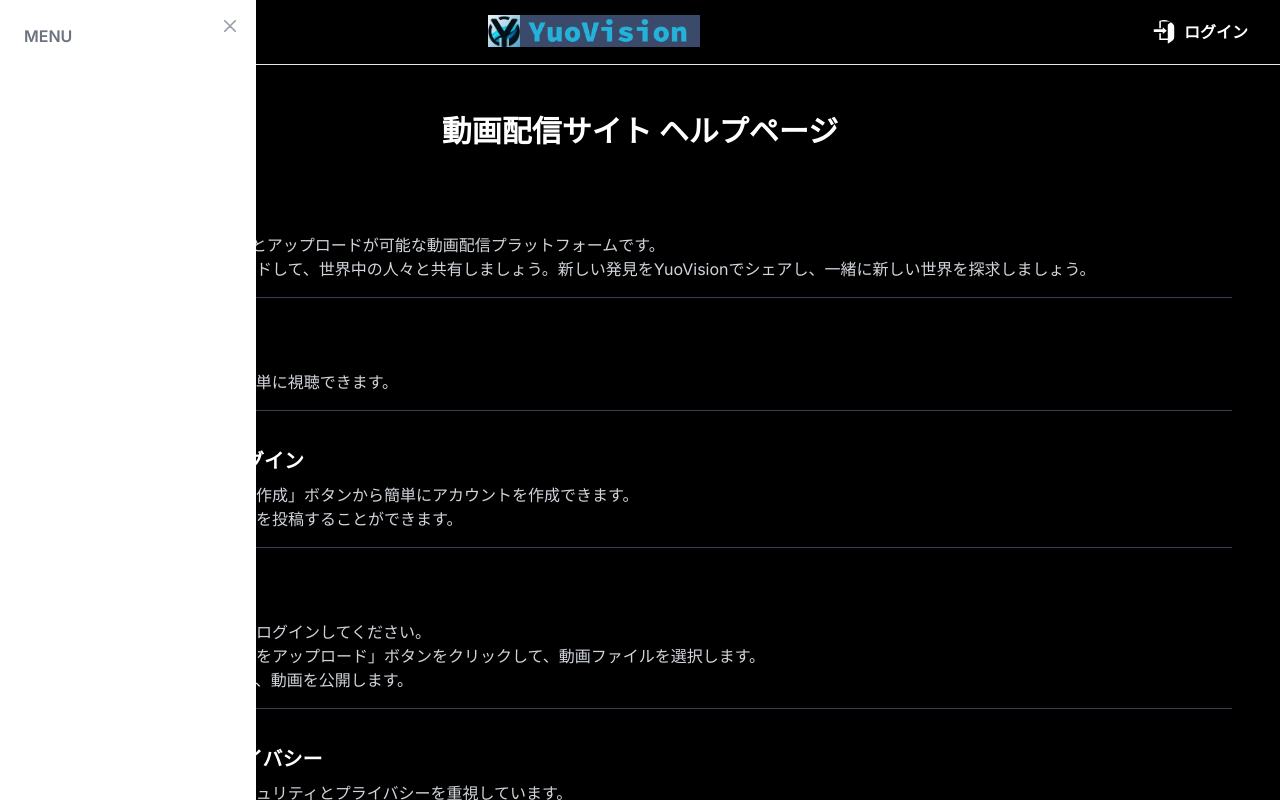
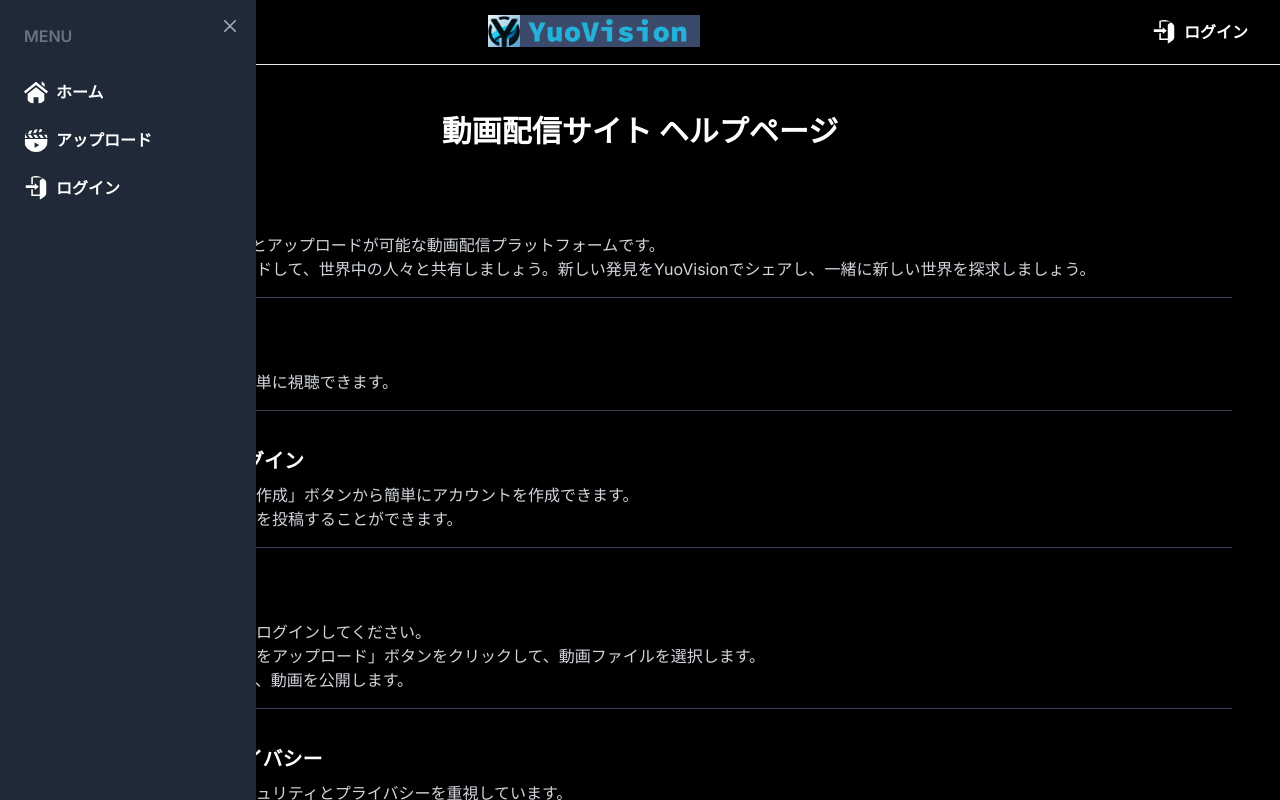
Before and after one commit to yuorei/video-front, a Next.js app: page /help in a window 1280 px wide. Both pictures are taken after a click on the button 34 px from the left and 29 px from the top of the page. Shown: the top 800 px of the page. Built offline with nearby package versions, Linux system fonts and the light colour scheme; no server answers; what apollo-upload-client would draw is missing.

Commit message:
fix light mode ui

```diff
--- a/src/app/components/header.tsx
+++ b/src/app/components/header.tsx
@@ -13,7 +13,7 @@ export default function Header() {
   };
 
   return (
-    <header className="sticky flex justify-center border-b">
+    <header className="sticky flex justify-center border-b z-50">
       <div className="flex items-center justify-between w-full h-16 px-4 mx-auto sm:px-6">
         <div className="text-center">
           <button type="button" onClick={toggleNavigation}>
@@ -24,7 +24,7 @@ export default function Header() {
         {isNavOpen && (
           <div
             id="drawer-navigation"
-            className="fixed top-0 left-0 z-50 h-screen p-4 overflow-y-auto transition-transform  bg-white w-64 dark:bg-gray-800" //-translate-x-full
+            className="fixed top-0 left-0 z-50 h-screen p-4 overflow-y-auto transition-transform  w-64 bg-gray-800" //-translate-x-full
             tabIndex={-1}
             aria-labelledby="drawer-navigation-label"
           >
```
